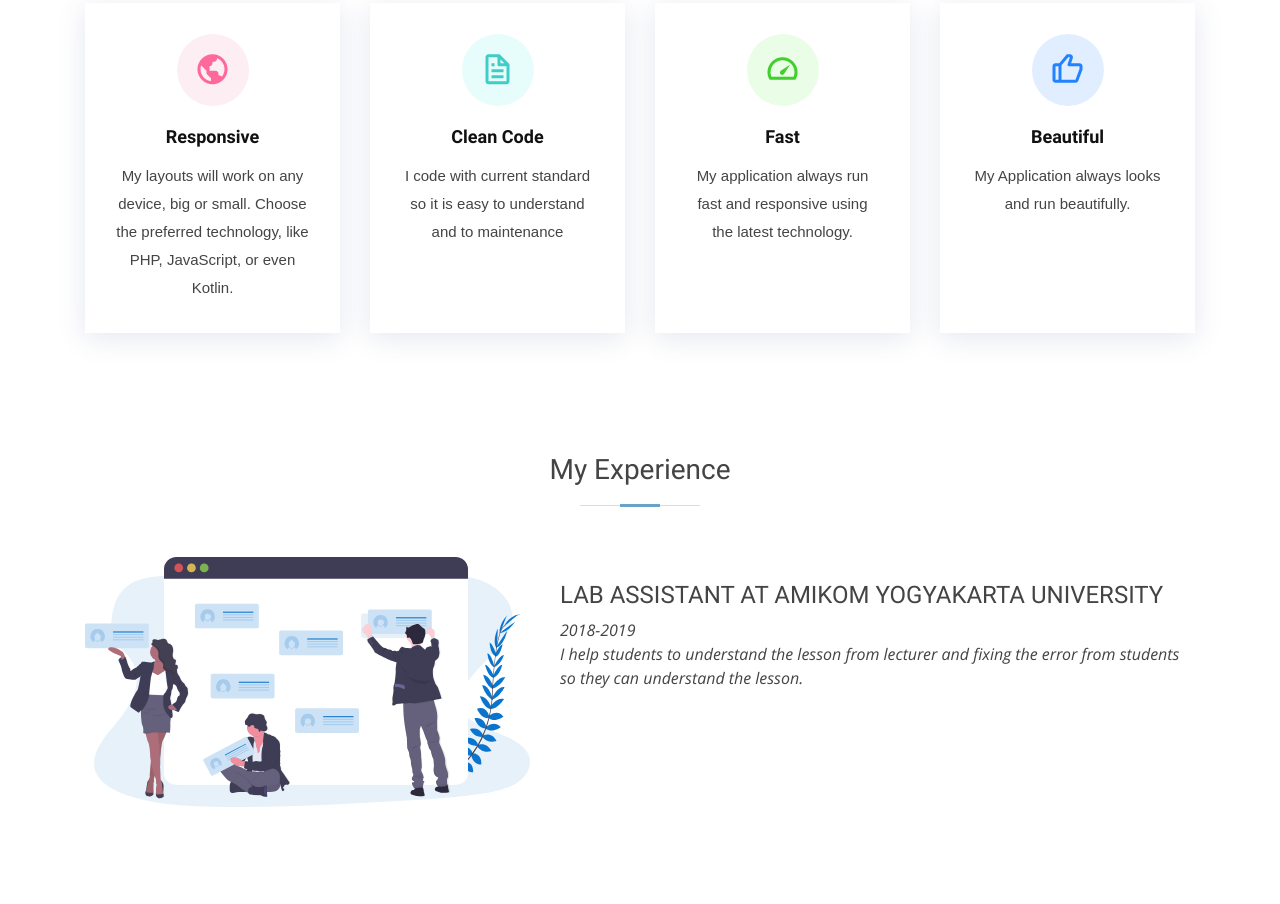
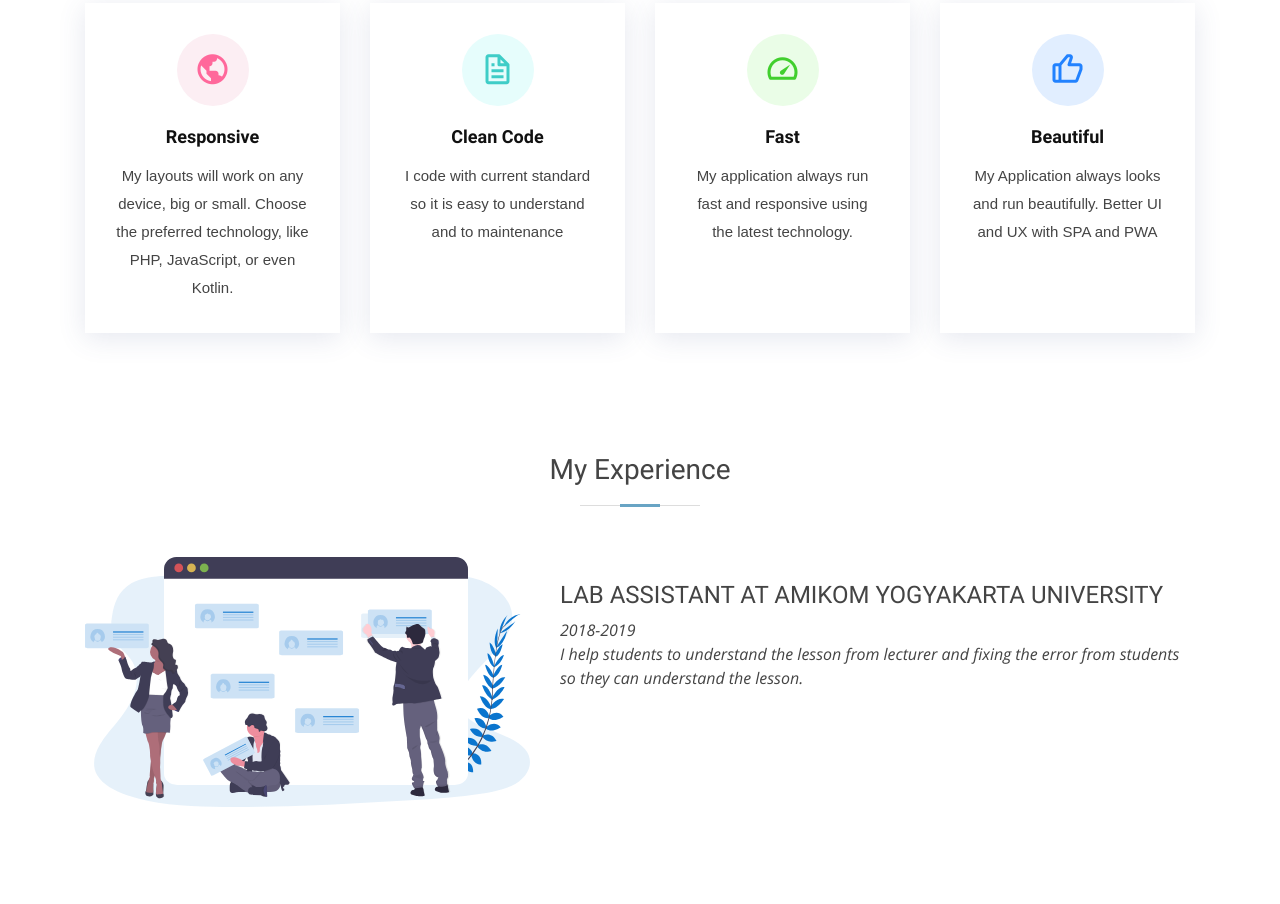
Before and after one commit to ARIFCAHYO09/ARIFCAHYO09.github.io, a plain HTML site: page index.html in a window 1280 px wide. Shown: the part 1516-2420 px from the top of the page. Drawn offline with Linux system fonts and the light colour scheme; a web font is replaced by a local one.

Commit message:
extra desc

```diff
--- a/index.html
+++ b/index.html
@@ -260,7 +260,7 @@
             <div class="icon-box icon-box-blue">
               <div class="icon"><i class="bx bx-like"></i></div>
               <h4 class="title"><a href="">Beautiful</a></h4>
-              <p class="description">My Application always looks and run beautifully.</p>
+              <p class="description">My Application always looks and run beautifully. Better UI and UX with SPA and PWA</p>
             </div>
           </div>
 
```
